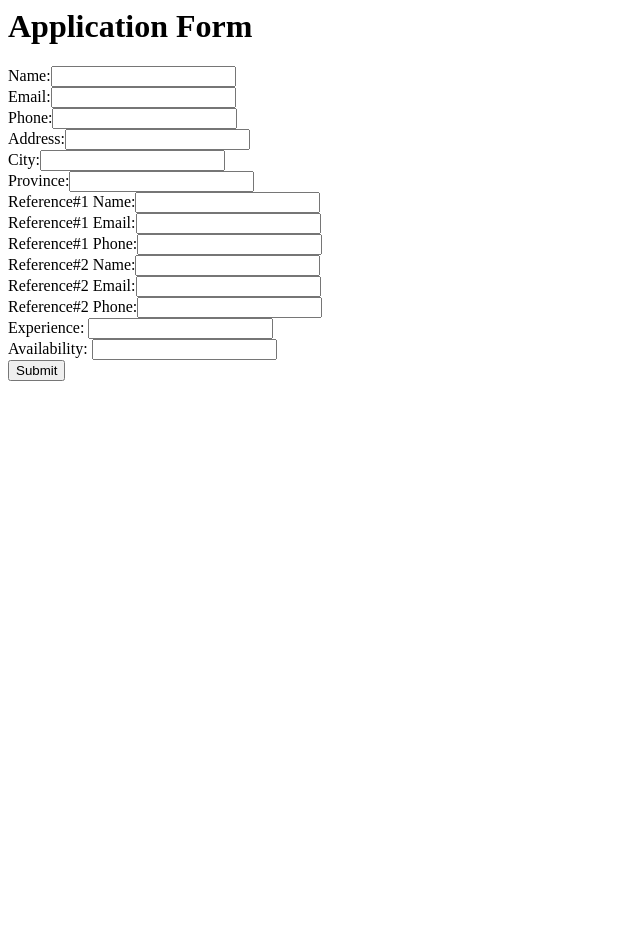
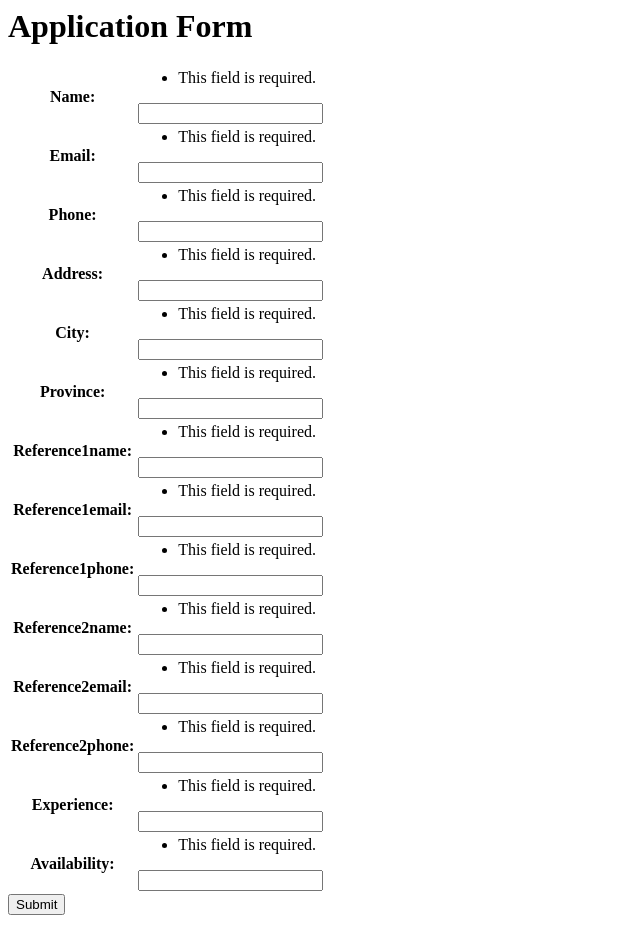
Before and after one commit to oliv9286/WritersExchange, a Django app: page /apply/ in a window 1280 px wide. Shown: the whole page, without its empty margins (0-640 px from the left). Before the commit the page ends 381 px from the top, so only its background shows below. Run offline with Django 3.2, Linux system fonts and the light colour scheme; parts of the project's set-up code (start-up, migrations or seed data) failed here and were passed over.

Commit message:
used proper forms to do post requests

```diff
--- /dev/null
+++ b/writersexchange/volunteer/forms.py
@@ -0,0 +1,8 @@
+from django.forms import ModelForm
+from volunteer.models import Volunteer
+
+class ApplicationForm(ModelForm):
+	class Meta:
+		model = Volunteer
+		fields = ['name' ,'email' ,'phone' ,'address' ,'city' ,'province' ,'reference1name' ,'reference1email' ,'reference1phone',\
+		'reference2name' ,'reference2email' ,'reference2phone' ,'experience' ,'availability' ]
--- a/writersexchange/volunteer/models.py
+++ b/writersexchange/volunteer/models.py
@@ -2,21 +2,21 @@ from django.db import models
 
 # Create your models here.
 class Volunteer(models.Model):
-	name = models.CharField(max_length=200)
-	email = models.EmailField(max_length=100, unique = True, primary_key=True)
-	phone = models.IntegerField(default=0)
-	address = models.CharField(max_length=500)
-	city = models.CharField(max_length=50)
-	province = models.CharField(max_length=20)
-	isApproved = models.BooleanField(default=False)
-	reference1name = models.CharField(max_length=200)
-	reference1email = models.EmailField(max_length=200)
-	reference1phone = models.CharField(max_length=10)
-	reference2name = models.CharField(max_length=200)
-	reference2email = models.EmailField(max_length=200)
-	reference2phone = models.CharField(max_length = 10)
-	experience = models.CharField(max_length=2500)
-	availability = models.CharField(max_length=2500)
+	name = models.CharField(max_length=200, null=False)
+	email = models.EmailField(max_length=100, unique = True, primary_key=True, null=False)
+	phone = models.CharField(max_length=10, blank=False, null=False)
+	address = models.CharField(max_length=500, null=False)
+	city = models.CharField(max_length=50, null=False)
+	province = models.CharField(max_length=20, null=False)
+	isApproved = models.BooleanField(default=False, null=False)
+	reference1name = models.CharField(max_length=200, null=False)
+	reference1email = models.EmailField(max_length=200, null=False)
+	reference1phone = models.CharField(max_length=10, null=False)
+	reference2name = models.CharField(max_length=200, null=False)
+	reference2email = models.EmailField(max_length=200, null=False)
+	reference2phone = models.CharField(max_length = 10, null=False)
+	experience = models.CharField(max_length=2500, null=False)
+	availability = models.CharField(max_length=2500, null=False)
 
 	def is_approved(self):
 		return self.isApproved
--- a/writersexchange/volunteer/templates/volunteer/apply.html
+++ b/writersexchange/volunteer/templates/volunteer/apply.html
@@ -7,38 +7,11 @@
 	<h1>Application Form</h1>
 
 
-	<form method="post" action="/submitApplication/">
+	<form method="post" action="/apply/">
 		{% csrf_token %}
-
-		Name:<input type="text" name="name"/>
-		<br/>
-		Email:<input type="text" name="email"/>
-		<br/>
-		Phone:<input type="text" name="phone"/>
-		<br/>
-		Address:<input type="text" name="address"/>
-		<br/>
-		City:<input type="text" name="city"/>
-		<br/>
-		Province:<input type="text" name="province"/>
-		<br/>
-		Reference#1 Name:<input type="text" name="r1name"/>
-		<br/>
-		Reference#1 Email:<input type="text" name="r1email"/>
-		<br/>
-		Reference#1 Phone:<input type="text" name="r1phone"/>
-		<br/>
-		Reference#2 Name:<input type="text" name="r2name"/>
-		<br/>
-		Reference#2 Email:<input type="text" name="r2email"/>
-		<br/>
-		Reference#2 Phone:<input type="text" name="r2phone"/>
-		<br/>
-		Experience: <input type="text" name="exp"/>
-		<br/>
-		Availability: <input type="text" name="availability"/>
-		<br/>
-
+		<table>
+		{{ application_form.as_table }}
+		</table>
 
 		<input type="submit" value="Submit"/>
 
--- a/writersexchange/volunteer/views.py
+++ b/writersexchange/volunteer/views.py
@@ -1,24 +1,21 @@
 # Create your views here.
 from django.http import HttpResponse, HttpResponseRedirect
-from django.shortcuts import redirect, render, get_object_or_404
+from django.template import RequestContext
+from django.shortcuts import redirect, render, get_object_or_404, render_to_response
 from volunteer.models import Volunteer
+from volunteer.forms import ApplicationForm
 from django import forms
 
 def index(request):
-	return redirect('/apply')
+	return render_to_response('volunteer/index.html')
 
 def apply(request):
-
-	return render(request, 'volunteer/apply.html')
-
-def submit_application(request):
-	if request.POST:
-		v = Volunteer(request.POST.get('name'), request.POST.get('email'), phone=request.POST.get('phone'), address=request.POST.get('address'), \
-		 city=request.POST.get('city'), province=request.POST.get('province'), isApproved=False, reference1name=request.POST.get('r1name'), \
-		 reference1email=request.POST.get('r1email'), reference1phone=request.POST.get('r1phone'), reference2name=request.POST.get('r2name'), \
-		 reference2email=request.POST.get('r2email'), reference2phone=request.POST.get('r2phone'))
-
-		v.save()
+	form = ApplicationForm(request.POST)
+	if form.is_valid():
+		new_application = form.save()
+		new_application.save()
 		return HttpResponse("Success")
-
-	return HttpResponse("Fail")
+	else:
+	    return render_to_response('volunteer/apply.html',
+                          {'application_form': form},
+                          context_instance=RequestContext(request))
--- a/writersexchange/writersexchange/urls.py
+++ b/writersexchange/writersexchange/urls.py
@@ -16,7 +16,6 @@ urlpatterns = patterns('',
 
     # Uncomment the next line to enable the admin:
     url(r'^$', views.index, name='index'),
-    url(r'^apply/', views.apply, name='apply'),
-    url(r'^submitApplication/', views.submit_application, name="submit_application"),
+    url(r'^apply/', views.apply, name="apply"),
     url(r'^admin/', include(admin.site.urls)),
 )
```
Also changed, not shown: writersexchange/volunteer/templates/volunteer/index.html (added, +9 -0 lines), writersexchange/writersexchange.db.
